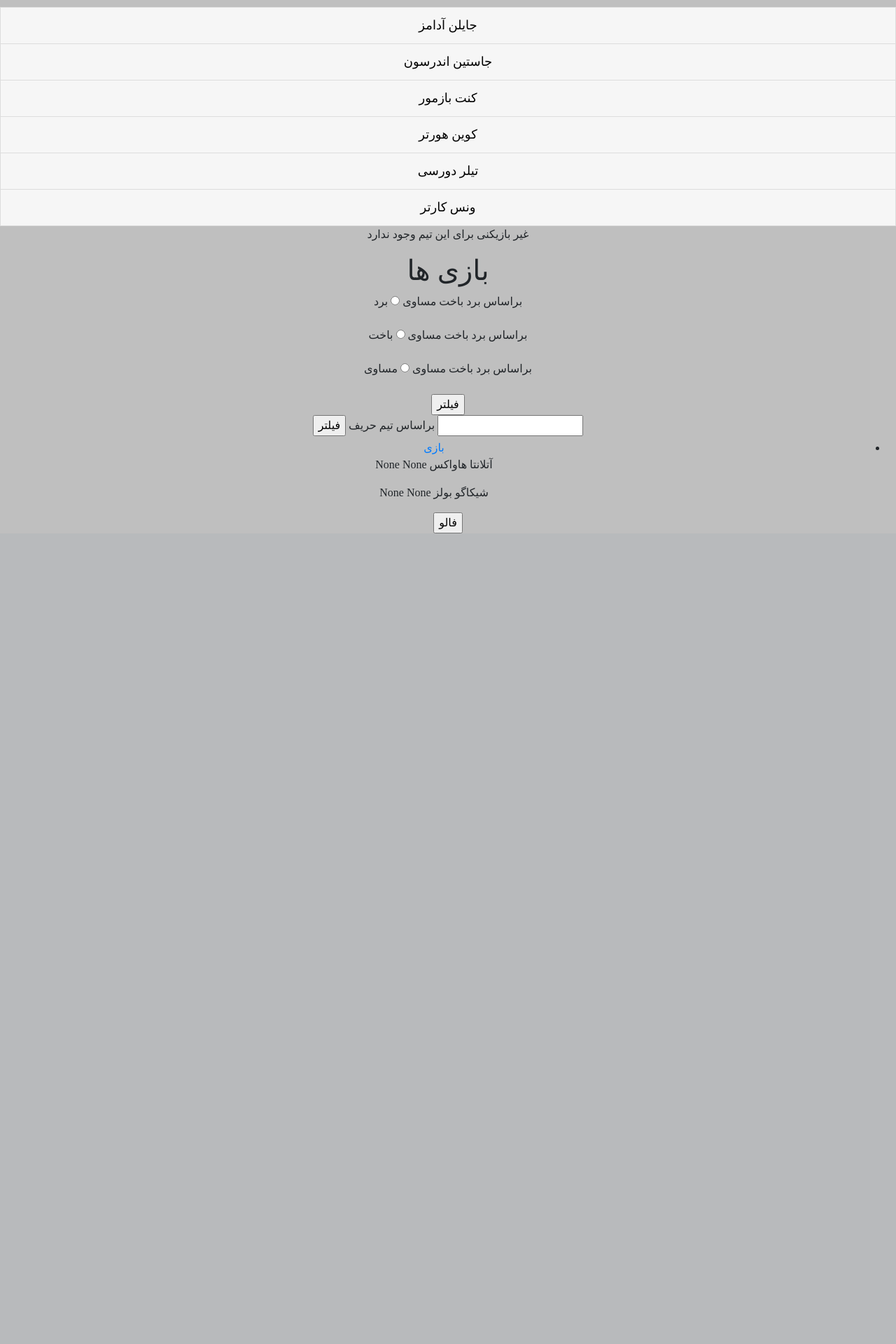
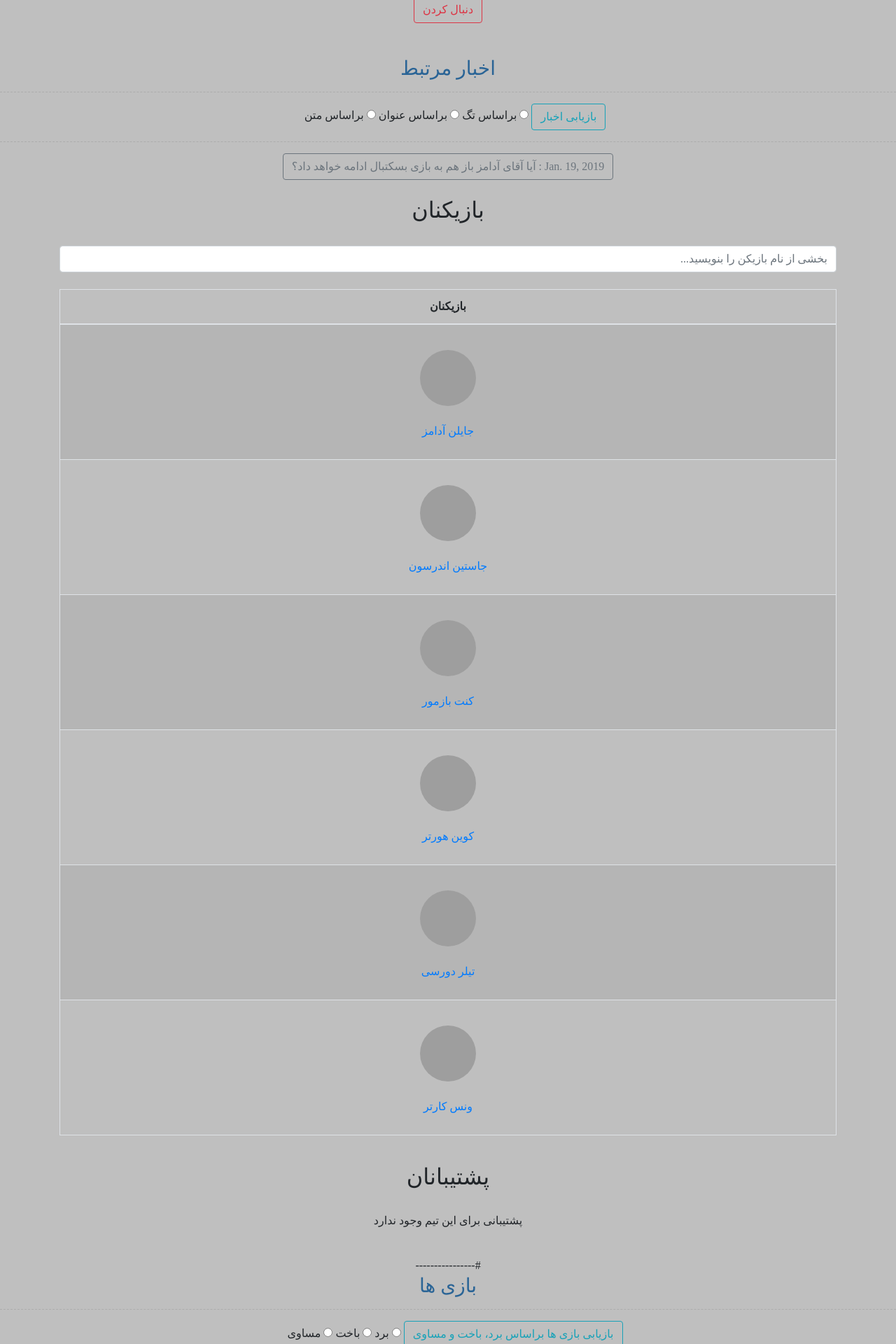
Before and after one commit to mahsirat-atiye/SportsPortalProjectAPI, a Django app: page /1/basketball/team-detail in a window 1280 px wide. Shown: the part 513-2433 px from the top of the page at 70% size. Before the commit the page ends 1275 px from the top, so only its background shows below. Run offline with Django 3.2, Linux system fonts and the light colour scheme; data comes from the database, SQL or seed files in the repository; both versions use the stored data as it was after the commit; data that the repository does not hold is empty; some libraries are stand-ins or nearby versions; grey boxes are pictures that could not be loaded.

Commit message:
;up;oupi

```diff
--- a/sport/templates/sport/basketball/basketball_team_detail.html
+++ b/sport/templates/sport/basketball/basketball_team_detail.html
@@ -6,172 +6,224 @@
         <meta charset="UTF-8">
         <title>basketball Team Detail</title>
 
+
         <style>
-        * {
-            box-sizing: border-box;
-        }
-
-        #myInput {
-            background-image: url('./Desert.jpg');
-            background-position: 10px 12px;
-            background-repeat: no-repeat;
-            width: 100%;
-            font-size: 16px;
-            padding: 12px 20px 12px 40px;
-            border: 1px solid #ddd;
-            margin-bottom: 12px;
-        }
-
-        #myUL {
-            list-style-type: none;
-            padding: 0;
-            margin: 0;
-        }
-
-        #myUL li a {
-            border: 1px solid #ddd;
-            margin-top: -1px; /* Prevent double borders */
-            background-color: #f6f6f6;
-            padding: 12px;
-            text-decoration: none;
-            font-size: 18px;
-            color: black;
-            display: block
-        }
-
-        #myUL li a:hover:not(.header) {
-            background-color: #eee;
+            img {
+                border-radius: 50%;
             }
         </style>
-
+        <script src="https://ajax.googleapis.com/ajax/libs/jquery/3.3.1/jquery.min.js"></script>
+        <script src="https://maxcdn.bootstrapcdn.com/bootstrap/3.4.0/js/bootstrap.min.js"></script>
         <script>
-        function myFunction() {
-            var input, filter, ul, li, a, i, txtValue;
-            input = document.getElementById("myInput");
-            filter = input.value.toUpperCase();
-            ul = document.getElementById("myUL");
-            li = ul.getElementsByTagName("li");
-            for (i = 0; i < li.length; i++) {
-                a = li[i].getElementsByTagName("a")[0];
-                txtValue = a.textContent || a.innerText;
-                if (txtValue.toUpperCase().indexOf(filter) > -1) {
-                    li[i].style.display = "";
-                } else {
-                    li[i].style.display = "none";
-                }
-            }
-        }
+            $(document).ready(function () {
+                $("#myInput").on("keyup", function () {
+                    var value = $(this).val().toLowerCase();
+                    $("#myTable tr").filter(function () {
+                        $(this).toggle($(this).text().toLowerCase().indexOf(value) > -1)
+                    });
+                });
+            });
         </script>
 
     </head>
     <body>
+    <br>
+    <br>
     <h1>{{ team.name }}</h1>
+    <br>
+    <img src="{{ team.basketballimage_set.all.first.image.url }}" class="img-rounded" alt="logo" width="300"
+         height="300">
 
+
+    <br>
+    <br>
     <form action="{% url 'sport:basketball-team-detail' team.id %}" method="post">
         {% csrf_token %}
+        <input type="hidden" name="part" value="follow">
+
+
+        <button type="submit" class="btn btn-outline-danger">دنبال کردن</button>
+    </form>
+
+    <br>
+    <br>
+    <h3 style="color: #2a6496">اخبار مرتبط</h3>
+    <hr style="border-style: dashed; color: #00b3ee;">
+    <div class="container">
+        <form action="{% url 'sport:basketball-team-detail' team.id %}" method="post">
+            {% csrf_token %}
+            <div class="form-check">
                 <input type="hidden" name="part" value="filter_news">
-    <p>
+                <button type="submit" class="btn btn-outline-info">بازیابی اخبار</button>
                 <input type="radio" name="choice" value="tag" id="choice 1">
                 <label for="choice 1">براساس تگ</label>
-    </p>
-    <p>
+
                 <input type="radio" name="choice" value="title" id="choice 2">
                 <label for="choice 2">براساس عنوان</label>
-    </p>
-    <p>
+
                 <input type="radio" name="choice" value="text" id="choice 3">
                 <label for="choice 3">براساس متن</label>
-    </p>
-
-    <input type="submit" value="فیلتر">
-</form>
 
 
+            </div>
+        </form>
+    </div>
+    <hr style="border-style: dashed; color: #00b3ee;">
     {% if related_news %}
-    <h1>اخبار مرتبط</h1>
-    <ul>
+        <div class="pre-scrollable">
+
             {% for n in related_news %}
-            <li>
-
-                <a href="{% url 'sport:news-detail' n.id %}">
-                    {{ n.title }}
-                </a>
-                <p>{{ n.text }}</p>
+                <div style="display: block">
 
 
-            </li>
+                    <button href="{% url 'sport:news-detail' n.id %}" type="button"
+                            class="btn btn-outline-secondary">{{ n.publish_date }} : {{ n.title }}</button>
+                    <br>
+                    <br>
+
+                </div>
             {% endfor %}
-    </ul>
+        </div>
     {% else %}
-    <p>اخباری مرتبط با این تیم وجود ندارد</p>
+        <p style="color: darkred">اخباری مرتبط با این بازیکن وجود ندارد!</p>
     {% endif %}
+
+
+    <div class="container">
+        <h2>بازیکنان</h2>
+        <br>
+
+        {% if team.basketballplayer_set.all %}
+
+            <input class="form-control" id="myInput" type="text" placeholder="بخشی از نام بازیکن را بنویسید...">
+            <br>
+            <table class="table table-bordered table-striped">
+                <thead>
+                <tr>
+                    <th>بازیکنان</th>
+                </tr>
+                </thead>
+                <tbody id="myTable">
+
+                {% for p in team.basketballplayer_set.all %}
+                    <tr>
+                        <td>
+                            <br>
+                            <img src="{{ p.image.url }}" alt="image of player can not be loaded" width="80"
+                                 height="80">
+                            <br><br>
+                            <p>
+                                <a href="{% url 'sport:basketball-player-detail' p.id %}">
+                                    {{ p.first_name }} {{ p.last_name }}
+                                </a>
+                            </p>
+                        </td>
+
+
+                    </tr>
+                {% endfor %}
+
+                </tbody>
+            </table>
+        {% else %}
+            <p>بازیکنی برای این تیم وجود ندارد</p>
+        {% endif %}
+
+    </div>
+
+<br>
+    <div class="container">
+        <h2>پشتیبانان</h2>
+        <br>
+
+        {% if team.basketballnonplayer_set.all %}
+
+            <input class="form-control" id="myInput" type="text" placeholder="بخشی از نام بازیکن را بنویسید...">
+            <br>
+            <table class="table table-bordered table-striped">
+                <thead>
+                <tr>
+                    <th>پشتیبانان</th>
+                </tr>
+                </thead>
+                <tbody id="myTable">
+
+                {% for p in team.basketballnonplayer_set.all %}
+                    <tr>
+                        <td>
+                            <br>
+                            <img src="{{ p.image.url }}" alt="image of non player " width="80"
+                                 height="80">
+                            <br><br>
+                            <p>
+
+                                {{ p.first_name }} {{ p.last_name }}
+
+                            </p>
+                        </td>
+
+
+                    </tr>
+                {% endfor %}
+
+                </tbody>
+            </table>
+        {% else %}
+            <p>پشتیبانی برای این تیم وجود ندارد</p>
+        {% endif %}
+
+    </div>
+    <br>
+    #----------------
 
 
 
 
+        <h3 style="color: #2a6496">بازی ها</h3>
+    <hr style="border-style: dashed; color: #00b3ee;">
+    <div class="container">
+        <form action="{% url 'sport:basketball-team-detail' team.id %}" method="post">
+            {% csrf_token %}
+            <div class="form-check">
+                <input type="hidden" name="part" value="winning_losing">
+                <button type="submit" class="btn btn-outline-info">بازیابی بازی ها براساس برد، باخت و مساوی</button>
+               <input type="radio" name="choice" value="AW" id="choice 11">
+                <label for="choice 11">برد</label>
 
-{% if team.basketballplayer_set.all %}
-    <h1>بازیکنان</h1>
-    <input type="text" id="myInput" onkeyup="myFunction()" placeholder="Search for names.." title="Type in a name">
-    <ul id="myUL">
-        {% for p in team.basketballplayer_set.all %}
-            <li>
-                <a href="{% url 'sport:basketball-player-detail' p.id %}">
-                    {{ p.first_name }} {{ p.last_name }}
-                </a>
+                <input type="radio" name="choice" value="CL" id="choice 12">
+                <label for="choice 12">باخت</label>
+
+                <input type="radio" name="choice" value="BE" id="choice 13">
+                <label for="choice 13">مساوی</label>
 
 
-                {#                 todo posts must get better#}
-            </li>
-        {% endfor %}
-    </ul>
-{% else %}
-    <p>بازیکنی برای این تیم وجود ندارد</p>
-{% endif %}
+            </div>
+        </form>
+    </div>
+    <hr style="border-style: dashed; color: #00b3ee;">
+     <div class="container">
+        <form action="{% url 'sport:basketball-team-detail' team.id %}" method="post">
+            {% csrf_token %}
+            <div class="input-group">
+                <input type="hidden" name="part" value="opponent_team">
 
 
-{% if team.basketballnonplayer_set.all %}
-    <h1>غیر بازیکنان</h1>
-    <ul>
-        {% for np in team.basketballnonplayer_set.all %}
-            <li>
-                <p>
-                    {{ np.first_name }} {{ np.last_name }}
-                </p>
+                <input type="text" name="opponent_team" class="form-control"
+                       placeholder="لطفا بخشی از نام حریف را بنویسید">
+                <div class="input-group-btn">
 
-
-                {#                 todo posts must get better#}
-            </li>
-        {% endfor %}
-    </ul>
-{% else %}
-    <p> غیر بازیکنی برای این تیم وجود ندارد</p>
-{% endif %}
-
-
+                    <button type="submit" class="btn btn-outline-success">جست و جوی تیم براساس نام حریف</button>
+                </div>
+            </div>
+        </form>
+    </div>
 
 
     {% if games %}
-    <h1>بازی ها</h1>
-    <form action="{% url 'sport:basketball-team-detail' team.id %}" method="post">
-        {% csrf_token %}
-        <input type="hidden" name="part" value="winning_losing">
-        <p><label>براساس برد باخت مساوی</label>
-            <input type="radio" name="choice" value="AW" id="choice 11">
-            <label for="choice 11">برد</label>
-        </p>
-        <p><label>براساس برد باخت مساوی</label>
-            <input type="radio" name="choice" value="CL" id="choice 12">
-            <label for="choice 12">باخت</label>
-        </p>
-        <p><label>براساس برد باخت مساوی</label>
-            <input type="radio" name="choice" value="BE" id="choice 13">
-            <label for="choice 13">مساوی</label>
-        </p>
 
 
-        <input type="submit" value="فیلتر">
-    </form>
+        #-------------------------
+
         <form action="{% url 'sport:basketball-team-detail' team.id %}" method="post">
             {% csrf_token %}
             <input type="hidden" name="part" value="opponent_team">
@@ -197,12 +249,6 @@
         <p>بازی برای این تیم وجود ندارد</p>
     {% endif %}
 
-<form action="{% url 'sport:basketball-team-detail' team.id %}" method="post">
-    {% csrf_token %}
-    <input type="hidden" name="part" value="follow">
-
-    <input type="submit" value="فالو">
-</form>
 
     </body>
 {% endblock %}
--- a/sport/views/basketball_views.py
+++ b/sport/views/basketball_views.py
@@ -36,7 +36,7 @@
         elif request.POST["part"] == 'winning_losing':
             games = filter_games_by_winning_loosing(team_in_games, request.POST["choice"])
         elif request.POST["part"] == 'opponent_team':
-            games = filter_games_by_opponent(games, team=team, text=request.POST["opponent_team"])
+            games = filter_games_by_opponent_basketball(games, team=team, text=request.POST["opponent_team"])
         elif request.POST['part'] == 'follow':
             team.followers.add(request.user)
             logger = logging.getLogger(__name__)
@@ -220,3 +220,17 @@
         'second_team_details': second_team_details
     }
     return details
+def filter_games_by_opponent_basketball(games, team, text):
+    filtered_games = []
+    for g in games:
+        teams_in_game = g.basketballteaminbasketballgame_set.all()
+        if teams_in_game[0].team == team:
+            opponent_name = teams_in_game[1].team.name
+
+        else:
+            opponent_name = teams_in_game[0].team.name
+
+        if opponent_name.__contains__(text):
+            filtered_games.append(g)
+
+    return filtered_games
--- a/sport/views/general_views.py
+++ b/sport/views/general_views.py
@@ -178,20 +178,6 @@
     return related_news
 
 
-def filter_games_by_opponent(games, team, text):
-    filtered_games = []
-    for g in games:
-        teams_in_game = g.footballteaminfootballgame_set.all()
-        if teams_in_game[0].team == team:
-            opponent_name = teams_in_game[1].team.name
-
-        else:
-            opponent_name = teams_in_game[0].team.name
-
-        if opponent_name.__contains__(text):
-            filtered_games.append(g)
-
-    return filtered_games
 
 
 def filter_games_by_winning_loosing(team_in_games, situation_text):
```
Also changed, not shown: sport/views/football_views.py (+15 -1 lines), db.sqlite3. Lines whose indentation alone changed are shown as unchanged.
